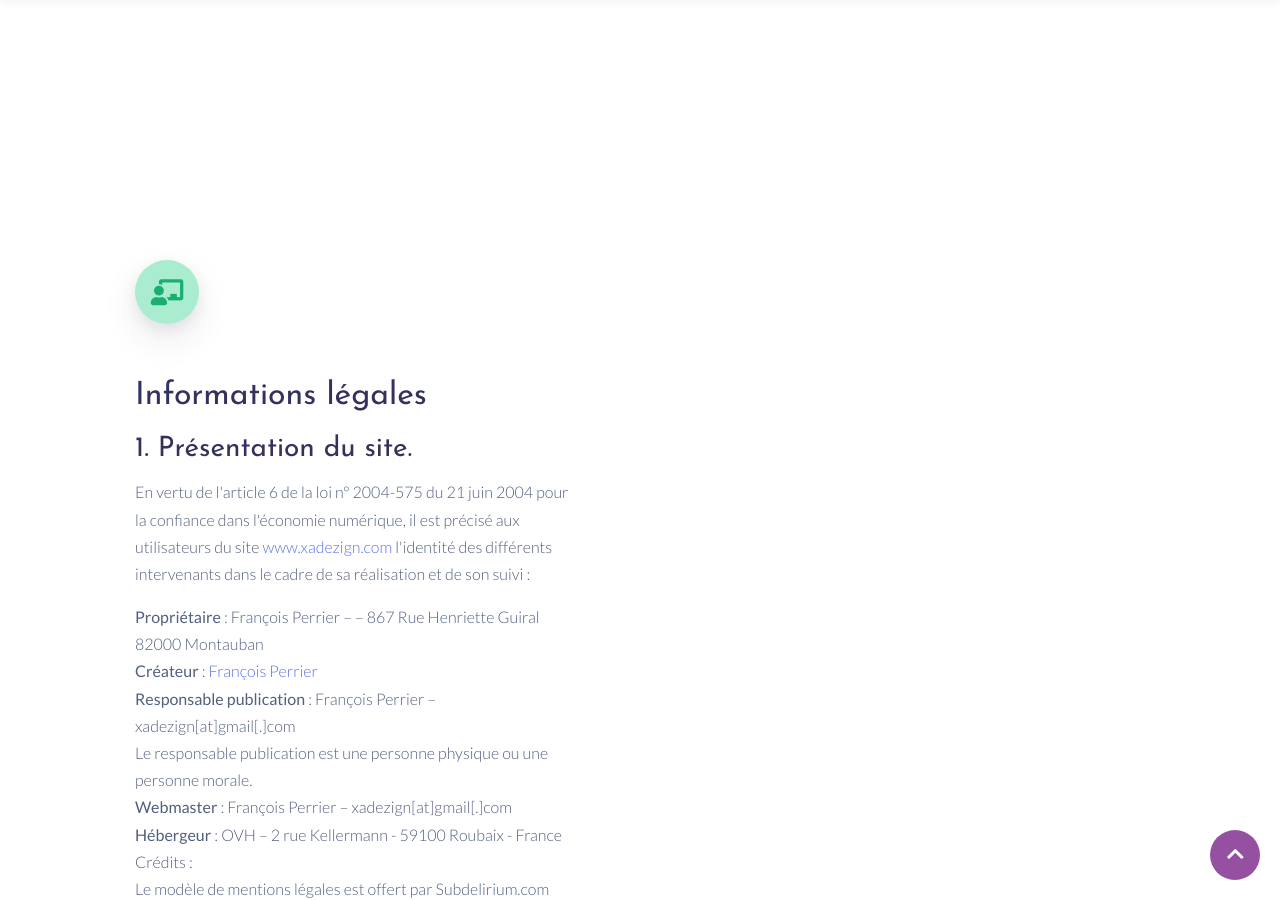
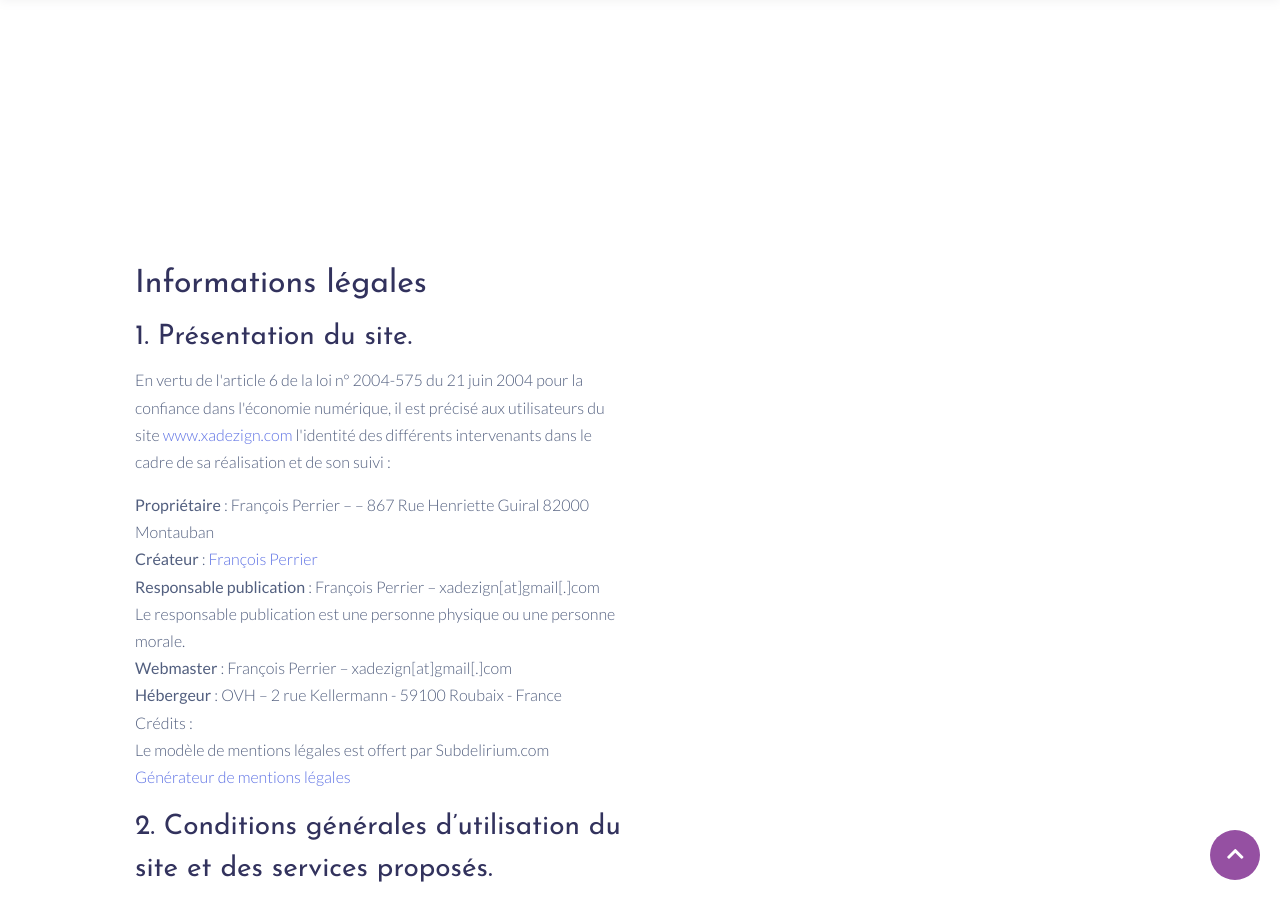
Before and after one commit to Xadezign/xadezign_jekyll, a Jekyll site: the page built from _pages/mentions-legales.md, in a window 1280 px wide and 900 px high, scrolled down 644 px. Built offline with Jekyll 4.4.1, drawn with Linux system fonts in a browser that asks for light colours; nearby versions of some CDN libraries.

Commit message:
Update mentions-legales.html

```diff
--- a/_layouts/mentions-legales.html
+++ b/_layouts/mentions-legales.html
@@ -20,8 +20,6 @@ layout: default
 		<div class="row row-grid align-items-center">
 			<div class="col-md-6 order-md-2"><img class="img-fluid floating" src="{{ base.url | prepend: site.url }}/assets/img/a_propos.svg" alt="parcours et formation professionnelle François Perrier Consultant Web & Digital"></div>
 			<div class="col-md-6 order-md-1">
-				<div class="pr-md-5">
-					<div class="icon icon-lg icon-shape icon-shape-success shadow rounded-circle mb-5"><i class="fas fa-chalkboard-teacher"></i></div>
                     <h2>Informations légales</h2>
                     <h3>1. Présentation du site.</h3>
                     <p>En vertu de l'article 6 de la loi n° 2004-575 du 21 juin 2004 pour la confiance dans l'économie numérique, il est précisé aux utilisateurs du site <a href="http://www.xadezign.com/">www.xadezign.com</a> l'identité des différents intervenants dans le cadre de sa réalisation et de son suivi :</p>
@@ -79,7 +77,7 @@ layout: default
                     <h3>11. Lexique.</h3>
                     <p>Utilisateur : Internaute se connectant, utilisant le site susnommé.</p>
                     <p>Informations personnelles : « les informations qui permettent, sous quelque forme que ce soit, directement ou non, l'identification des personnes physiques auxquelles elles s'appliquent » (article 4 de la loi n° 78-17 du 6 janvier 1978).</p>
-				</div>
+
 			</div>
 		</div>
 	</div>
```
